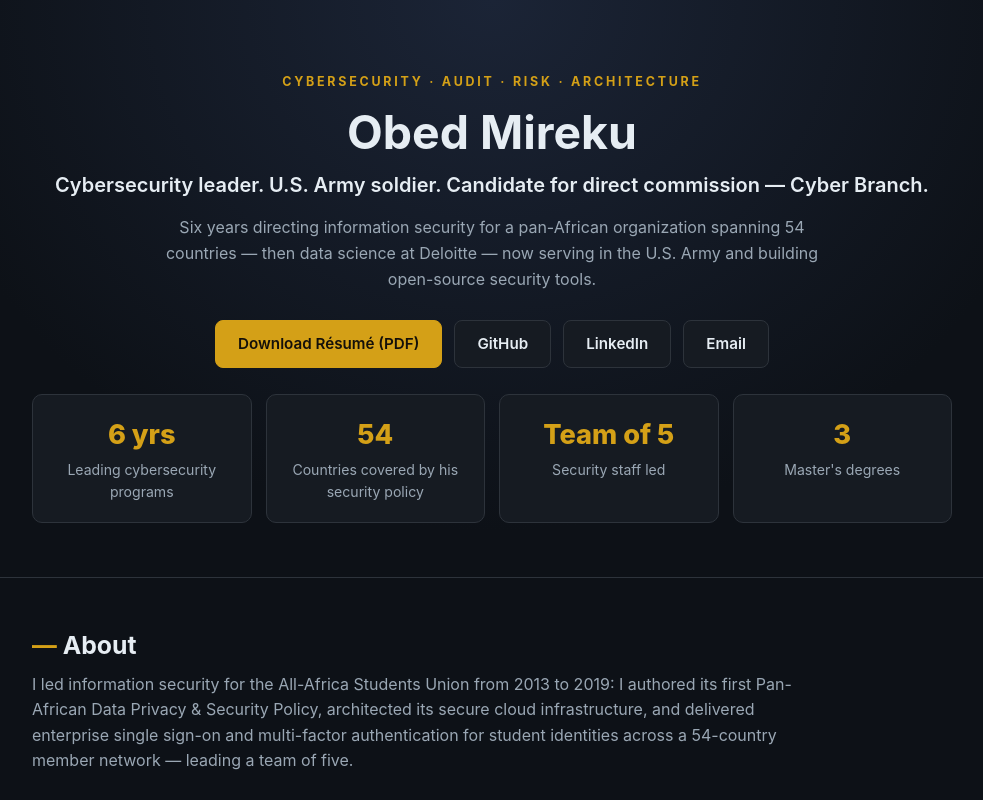
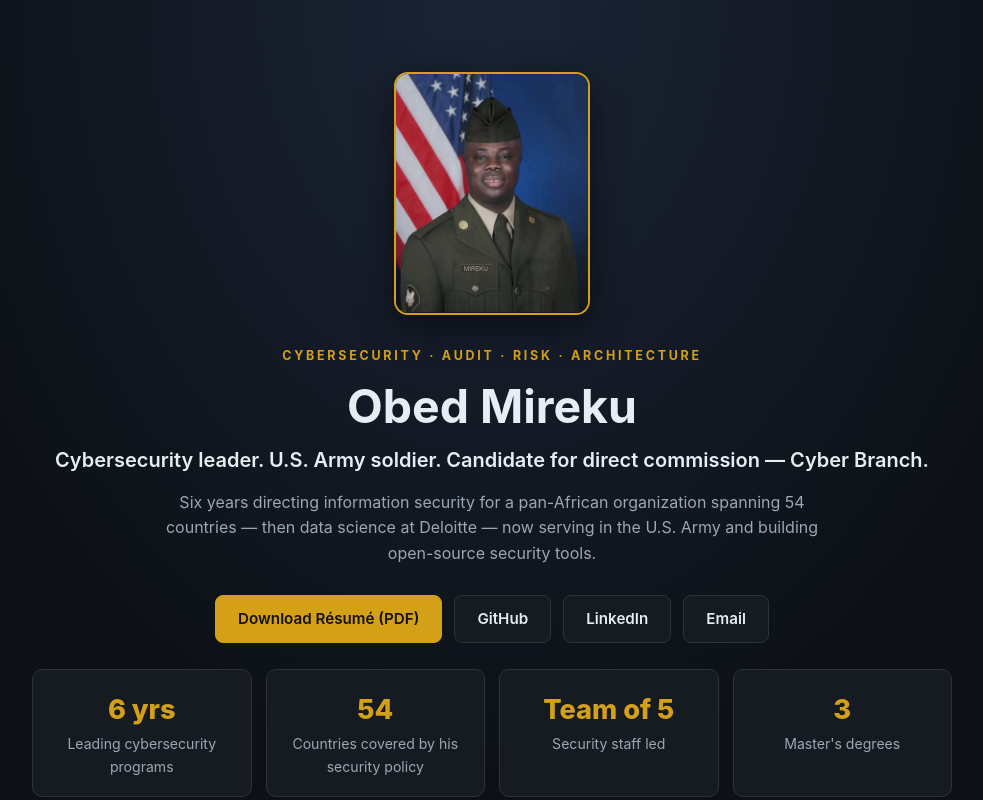
Before and after one commit to Obed-sketch/Obed-sketch.github.io, a plain HTML site: page index.html in a window 1280 px wide. Shown: the top 800 px of the page, without its empty margins (148-1131 px from the left). Drawn offline with Linux system fonts and the light colour scheme.

Commit message:
Add portrait photo to the site

```diff
--- a/index.html
+++ b/index.html
@@ -5,6 +5,9 @@
 <meta name="viewport" content="width=device-width, initial-scale=1.0">
 <title>Obed Mireku — Cybersecurity Leader</title>
 <meta name="description" content="Cybersecurity leader with six years directing information security across 54 countries. U.S. Army soldier and candidate for direct commission in the Cyber Branch. Builder of open-source security tools.">
+<meta property="og:title" content="Obed Mireku — Cybersecurity Leader">
+<meta property="og:description" content="Six years directing information security across 54 countries. U.S. Army soldier and candidate for direct commission — Cyber Branch.">
+<meta property="og:image" content="https://obed-sketch.github.io/portrait.jpg">
 <style>
   :root{
     --bg:#0d1117; --panel:#161b22; --panel2:#1c2330; --line:#2d333b;
@@ -18,6 +21,8 @@
   .wrap{max-width:960px;margin:0 auto;padding:0 20px}
   header{padding:72px 0 48px;text-align:center;border-bottom:1px solid var(--line);
     background:radial-gradient(ellipse at top,#1b2436 0%,var(--bg) 65%)}
+  .portrait{width:196px;height:auto;border-radius:14px;border:2px solid var(--accent);
+    box-shadow:0 10px 34px rgba(0,0,0,.5);margin-bottom:24px}
   .kicker{color:var(--accent);letter-spacing:.22em;text-transform:uppercase;font-size:.78rem;font-weight:700}
   h1{font-size:2.9rem;line-height:1.15;margin:14px 0 10px}
   .headline{font-size:1.25rem;color:var(--text);font-weight:600}
@@ -63,6 +68,7 @@
 
 <header>
   <div class="wrap">
+    <img class="portrait" src="portrait.jpg" alt="Obed Mireku in U.S. Army dress uniform">
     <div class="kicker">Cybersecurity · Audit · Risk · Architecture</div>
     <h1>Obed Mireku</h1>
     <div class="headline">Cybersecurity leader. U.S. Army soldier. Candidate for direct commission — Cyber Branch.</div>
```
Also changed, not shown: portrait.jpg (added).
